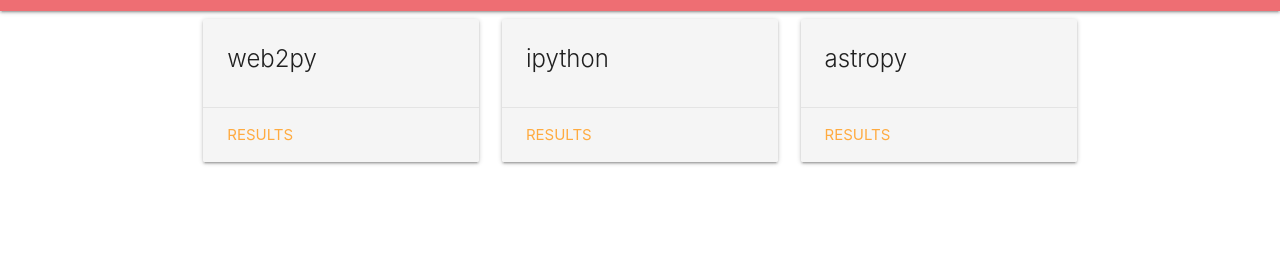
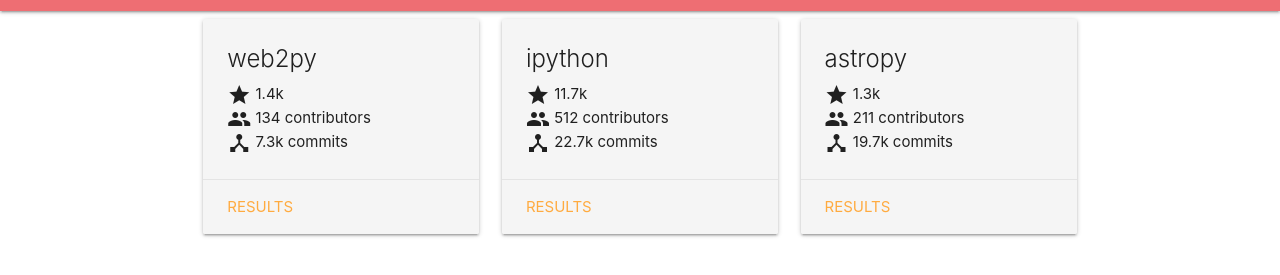
Before and after one commit to allan-mlpe/s3mpython-results, a plain HTML site: page public/index.html in a window 1280 px wide. Shown: the part 53-328 px from the top of the page. Drawn offline with nearby package versions, Linux system fonts and the light colour scheme.

Commit message:
Inclusão de detalhes de estrelas, contribuidores e commits dos projetos analisados

```diff
--- a/public/index.html
+++ b/public/index.html
@@ -2,9 +2,16 @@
 <head>
 	<title>s3mpython - results</title>
 	  <link rel="stylesheet" href="https://cdnjs.cloudflare.com/ajax/libs/materialize/0.98.2/css/materialize.min.css">
+	  <link href="https://fonts.googleapis.com/icon?family=Material+Icons" rel="stylesheet">
 	  <script src="https://cdnjs.cloudflare.com/ajax/libs/jquery/3.2.1/jquery.min.js"></script>
 	  <script src="https://cdnjs.cloudflare.com/ajax/libs/materialize/0.98.0/js/materialize.min.js"></script>
+
       <meta name="viewport" content="width=device-width, initial-scale=1.0"/>
+      <style type="text/css">
+      	i {
+      		vertical-align: middle;
+      	}
+      </style>
 
 </head>
 <body>
@@ -21,6 +28,20 @@
 		          <div class="card grey lighten-4">
 		            <div class="card-content">
 		              <span class="card-title">web2py</span>
+		              <div>
+		              	<div>
+			              	<i class="material-icons">star</i>
+			              	1.4k
+			            </div>
+		              	<div>
+			              	<i class="material-icons">people</i>
+			              	134 contributors
+			            </div>
+			            <div>
+			              	<i class="material-icons">device_hub</i>
+			              	7.3k commits
+			            </div>
+		              </div>
 		            </div>
 		            <div class="card-action">
 		              <a href="web2py/index.html">Results</a>
@@ -32,17 +53,46 @@
 		          <div class="card grey lighten-4">
 			            <div class="card-content">
 			              <span class="card-title">ipython</span>
-			            </div>
-			            <div class="card-action">
-			              <a href="ipython/index.html">Results</a>
-			            </div>
-			          </div>
+			              <div>
+			              	<div>
+				              	<i class="material-icons">star</i>
+				              	11.7k
+				            </div>
+			              	<div>
+				              	<i class="material-icons">people</i>
+				              	512 contributors
+				            </div>
+				            <div>
+				              	<i class="material-icons">device_hub</i>
+				              	22.7k commits
+				            </div>
+
+				          </div>
+		              	</div>
+		              	<div class="card-action">
+				              <a href="ipython/index.html">Results</a>
+				            </div>
+			      </div>
 		      	</div>
 
 		      	<div class="col s12 m4">
 		          <div class="card grey lighten-4">
 			            <div class="card-content">
 			              <span class="card-title">astropy</span>
+			              <div>
+			              	<div>
+				              	<i class="material-icons">star</i>
+				              	1.3k
+				            </div>
+			              	<div>
+				              	<i class="material-icons">people</i>
+				              	211 contributors
+				            </div>
+				            <div>
+				              	<i class="material-icons">device_hub</i>
+				              	19.7k commits
+				            </div>
+				          </div>
 			            </div>
 			            <div class="card-action">
 			              <a href="astropy/index.html">Results</a>
```
